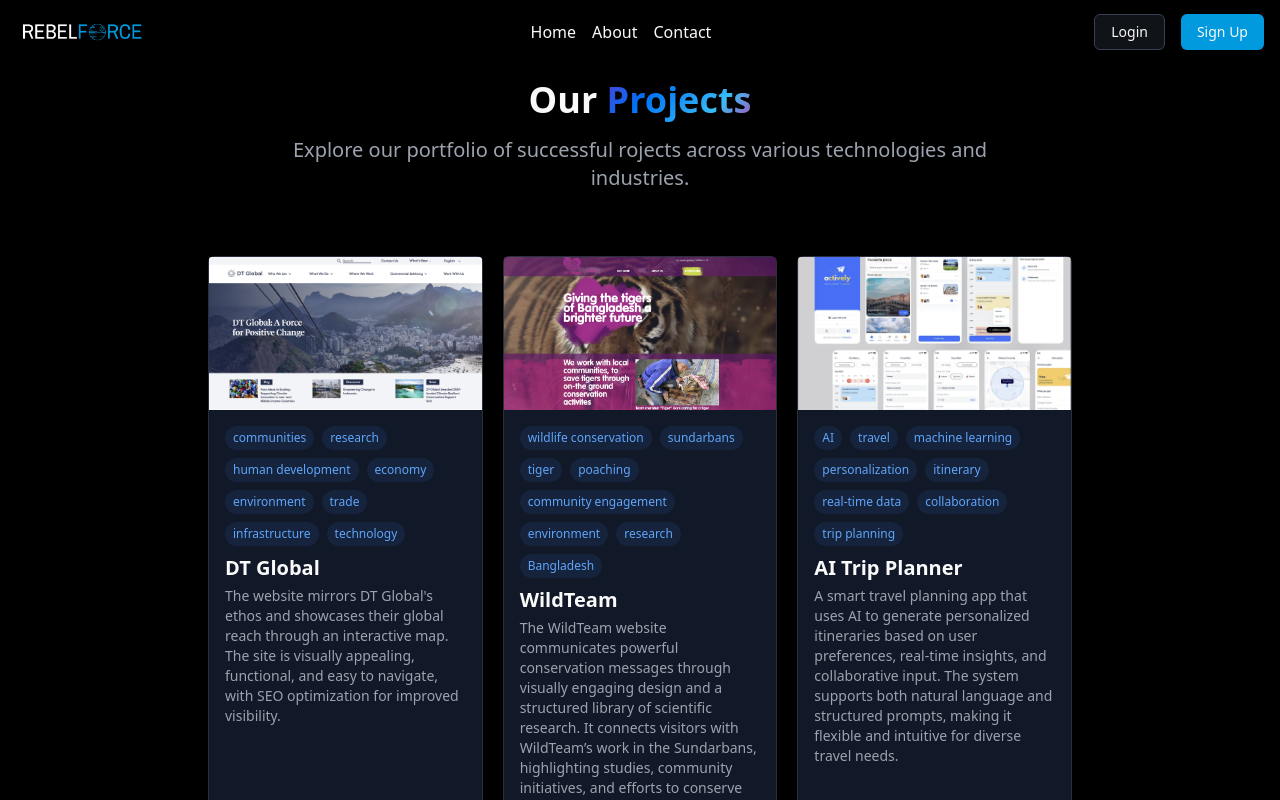
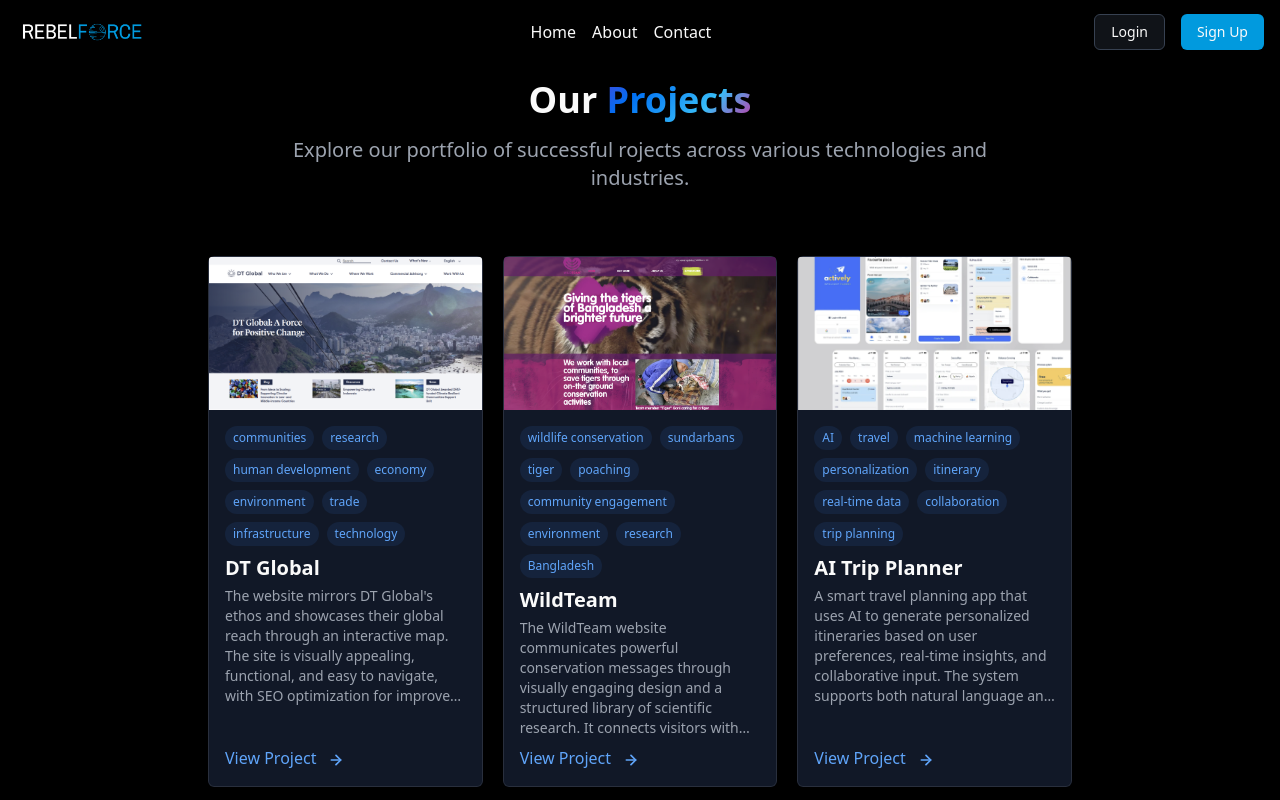
Before and after one commit to ohanapal/rf-landing-page, a Next.js app: page /projects in a window 1280 px wide. Shown: the top 800 px of the page. Built offline with nearby package versions, Linux system fonts and the light colour scheme.

Commit message:
Enhance ProjectCard component with line clamping for project description
- Added line-clamp utility to the project description in ProjectCard to limit text overflow and improve visual presentation.

```diff
--- a/src/components/pages/homepage/Projects/ProjectCard.tsx
+++ b/src/components/pages/homepage/Projects/ProjectCard.tsx
@@ -38,7 +38,7 @@
               ))}
             </div>
             <h3 className='text-xl font-bold mt-2 mb-1'>{project.title}</h3>
-            <p className='text-sm text-muted-foreground'>{project.description}</p>
+            <p className='text-sm text-muted-foreground line-clamp-6'>{project.description}</p>
           </div>
           <Link
             href={`/projects/${project.id}`}
```
